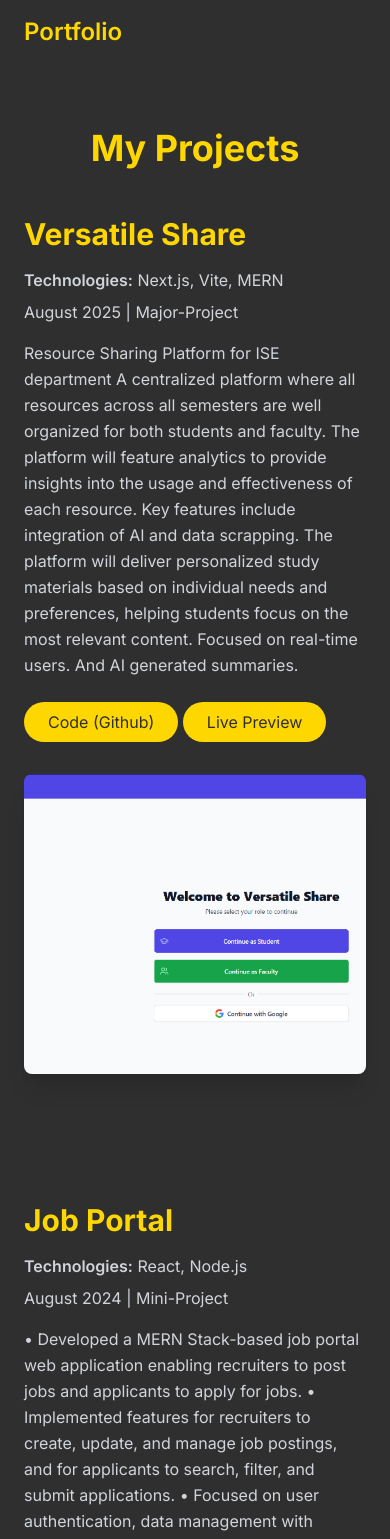
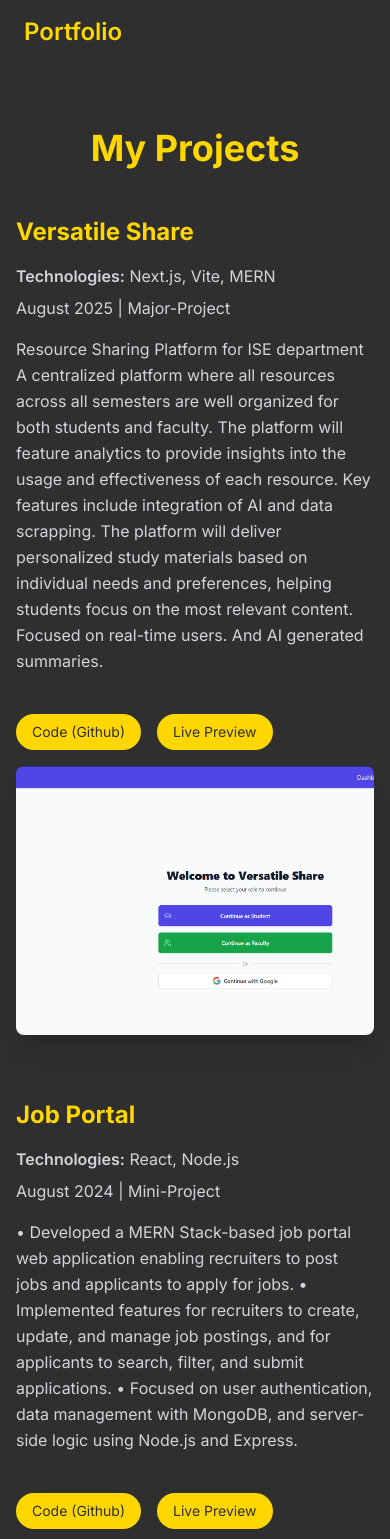
Before and after one commit to Rakeshappu/animated-archive, a React (Vite) app: page /projects in a window 390 px wide. Shown: the top 1539 px of the page. Built offline with nearby package versions, Linux system fonts and the light colour scheme.

Commit message:
Make project images responsive
The images in the Projects section were not responsive. This commit addresses this issue, making the images responsive to different screen sizes.

```diff
--- a/src/pages/Projects.tsx
+++ b/src/pages/Projects.tsx
@@ -181,17 +181,17 @@ const Projects = () => {
   return (
     <div className="min-h-screen bg-neutral">
       <Navbar />
-      <div className="container mx-auto px-6 pt-32 pb-16">
+      <div className="container mx-auto px-4 sm:px-6 pt-32 pb-16">
         <h1 className="text-4xl md:text-5xl font-bold text-primary mb-12 text-center">
           My Projects
         </h1>
 
-        <div className="space-y-32">
+        <div className="space-y-16 sm:space-y-24 md:space-y-32">
           {projects.map((project, index) => (
             <div
               key={project.title}
               ref={(el) => (projectRefs.current[index] = el)}
-              className={`relative grid md:grid-cols-2 gap-8 items-center opacity-0 ${
+              className={`relative grid md:grid-cols-2 gap-4 sm:gap-6 md:gap-8 items-center opacity-0 ${
                 index % 2 === 0 ? 'md:translate-x-[-300px]' : 'md:translate-x-[300px]'
               }`}
               style={{
@@ -200,7 +200,7 @@ const Projects = () => {
               }}
             >
               <div className={`space-y-4 ${index % 2 === 0 ? 'md:order-1' : 'md:order-2'}`}>
-                <h2 className="text-3xl font-bold text-primary">{project.title}</h2>
+                <h2 className="text-2xl sm:text-3xl font-bold text-primary">{project.title}</h2>
                 <div className="space-y-2">
                   <p className="text-gray-300">
                     <span className="font-semibold">Technologies:</span> {project.technologies}
@@ -212,26 +212,27 @@ const Projects = () => {
                 </div>
                 <p className="text-gray-300 leading-relaxed">{project.description}</p>
                 <br />
+                <div className="flex flex-wrap gap-4">
                   <a href="">
-                  <button className="bg-primary hover:bg-primary-dark text-neutral px-6 py-2 rounded-full transition-colors duration-300">
+                    <button className="bg-primary hover:bg-primary-dark text-neutral px-4 sm:px-6 py-2 rounded-full transition-colors duration-300 text-sm sm:text-base">
                       Code (Github)
                     </button>
                   </a>
-                <span> </span>
                   <a href="">
-                  <button className="bg-primary hover:bg-primary-dark text-neutral px-6 py-2 rounded-full transition-colors duration-300">
+                    <button className="bg-primary hover:bg-primary-dark text-neutral px-4 sm:px-6 py-2 rounded-full transition-colors duration-300 text-sm sm:text-base">
                       Live Preview
                     </button>
                   </a>
                 </div>
-              <div className={`${index % 2 === 0 ? 'md:order-2' : 'md:order-1'} relative group`}>
+              </div>
+              <div className={`${index % 2 === 0 ? 'md:order-2' : 'md:order-1'} relative group w-full aspect-[4/3] min-h-[200px]`}>
                 <img
                   src={project.image}
                   alt={project.title}
-                  className="w-full h-[300px] object-cover rounded-lg shadow-xl transition-all duration-300 group-hover:blur-sm"
+                  className="absolute inset-0 w-full h-full object-cover rounded-lg shadow-xl transition-all duration-300 group-hover:blur-sm"
                 />
                 <div className="absolute inset-0 flex items-center justify-center opacity-0 group-hover:opacity-100 transition-opacity duration-300">
-                  <span className="text-white text-xl font-semibold bg-black/50 px-6 py-3 rounded-full">
+                  <span className="text-white text-base sm:text-xl font-semibold bg-black/50 px-4 sm:px-6 py-2 sm:py-3 rounded-full whitespace-nowrap">
                     View Code
                   </span>
                 </div>
```
Lines whose indentation alone changed are shown as unchanged.
